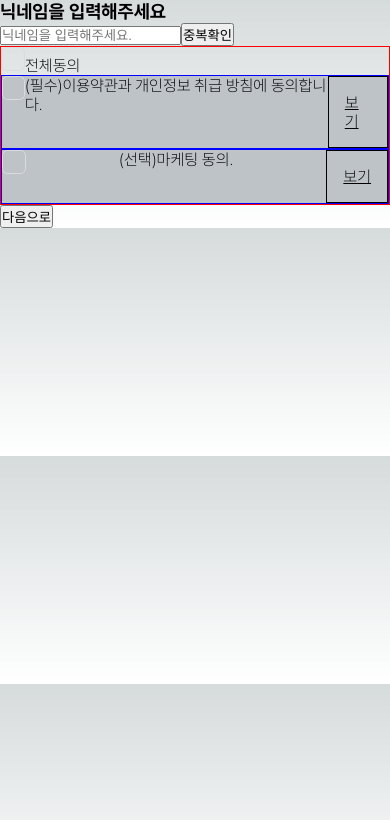
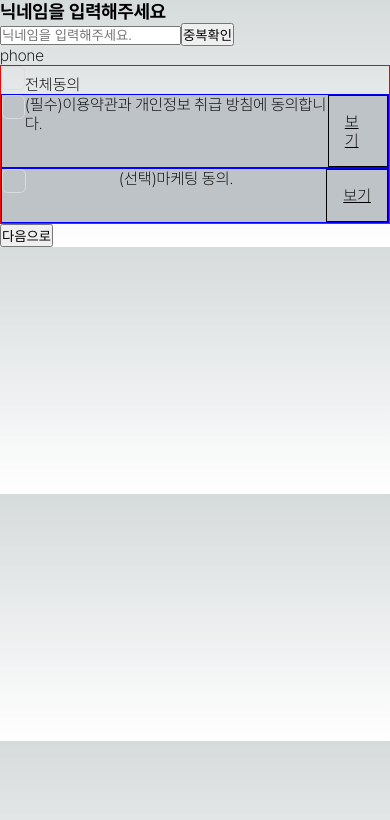
Before and after one commit to WE-ARE-RACCOONS/postgraduate-front, a Next.js app: page /signup/1 in a window 390 px wide. Shown: the top 820 px of the page. Built offline with nearby package versions, Linux system fonts and the light colour scheme.

Commit message:
RAC-108 style: PhoneNumForm 기본 틀 생성

```diff
--- a/src/app/signup/[socialId]/page.tsx
+++ b/src/app/signup/[socialId]/page.tsx
@@ -1,11 +1,13 @@
 import NicknameForm from '@/components/SingleForm/NicknameForm';
 import ServiceCondition from '@/components/ServiceCondition';
 import NextBtn from '@/components/Button/NextBtn';
+import PhoneNumForm from '@/components/SingleForm/PhoneNumForm';
 
 function SignUpPage() {
   return (
     <div>
       <NicknameForm />
+      <PhoneNumForm />
       <ServiceCondition />
       <NextBtn kind="next" url="/matching-info" />
     </div>
--- /dev/null
+++ b/src/components/SingleForm/PhoneNumForm/PhoneNumForm.tsx
@@ -0,0 +1,7 @@
+function PhoneNumForm() {
+  return (
+    <div>phone</div>
+  )
+}
+
+export default PhoneNumForm;
--- /dev/null
+++ b/src/components/SingleForm/PhoneNumForm/index.tsx
@@ -0,0 +1,3 @@
+import PhoneNumForm from "./PhoneNumForm";
+
+export default PhoneNumForm;
```
Also changed, not shown: src/components/SingleForm/PhoneNumForm/PhoneNumForm.styled.ts (added).
